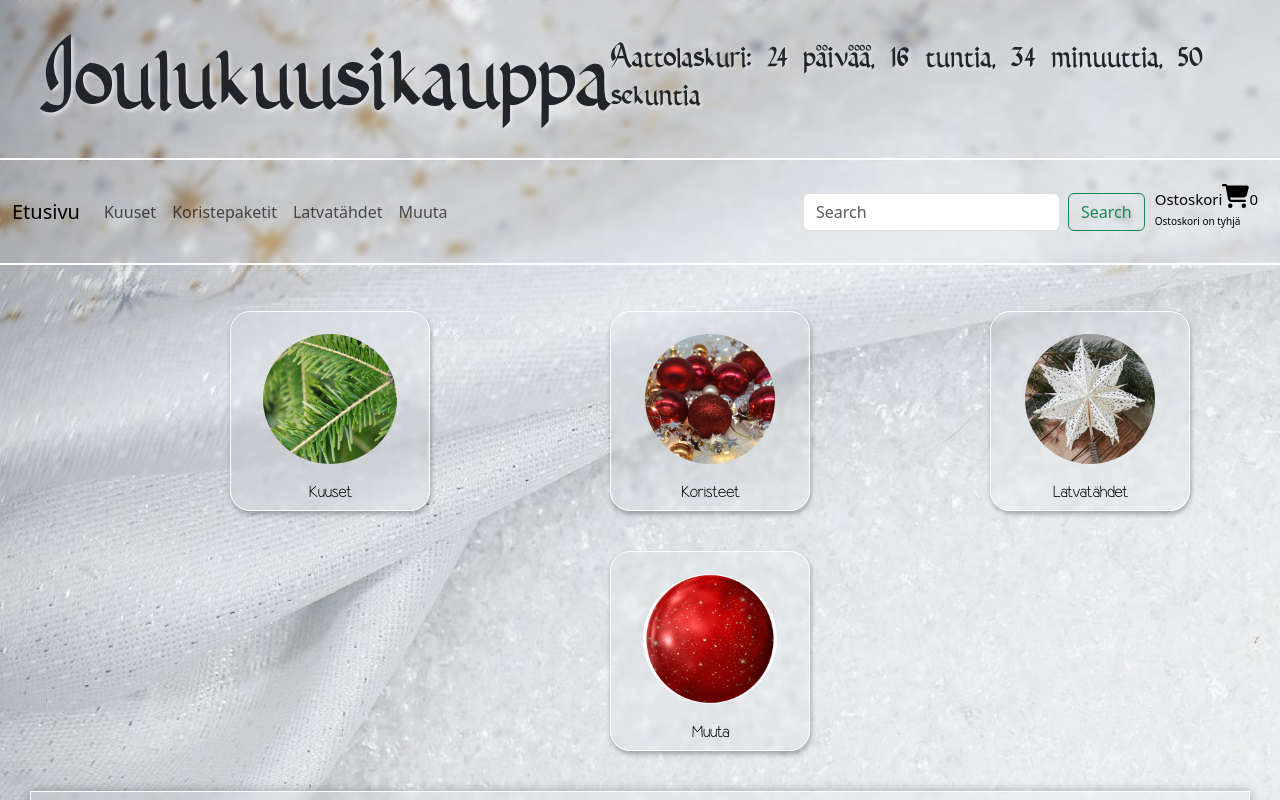
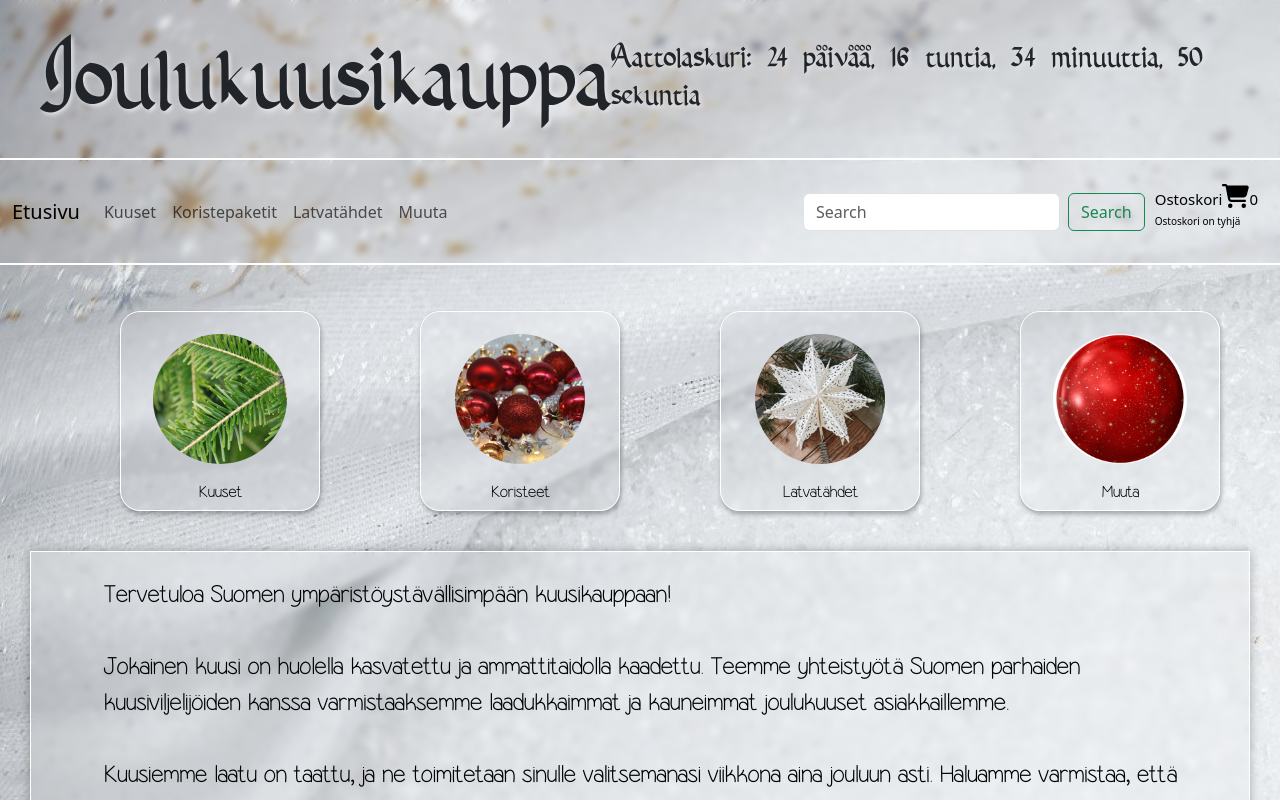
Before and after one commit to Verkkopalveluprojekti-Ryhma10/joulukuusikauppa, a React (Create React App) app: page / in a window 1280 px wide. Shown: the top 800 px of the page. Built offline with nearby package versions, Linux system fonts and the light colour scheme.

Commit message:
css change

```diff
--- a/src/styles/global.css
+++ b/src/styles/global.css
@@ -37,7 +37,7 @@ a:hover {
 }
 .pineBtn, .decorBtn {
     margin: 20px;
-    margin-left: 10em;
+    margin-left: 5em;
     border-radius: 10%;
     height: 200px;
     width: 200px;
```
